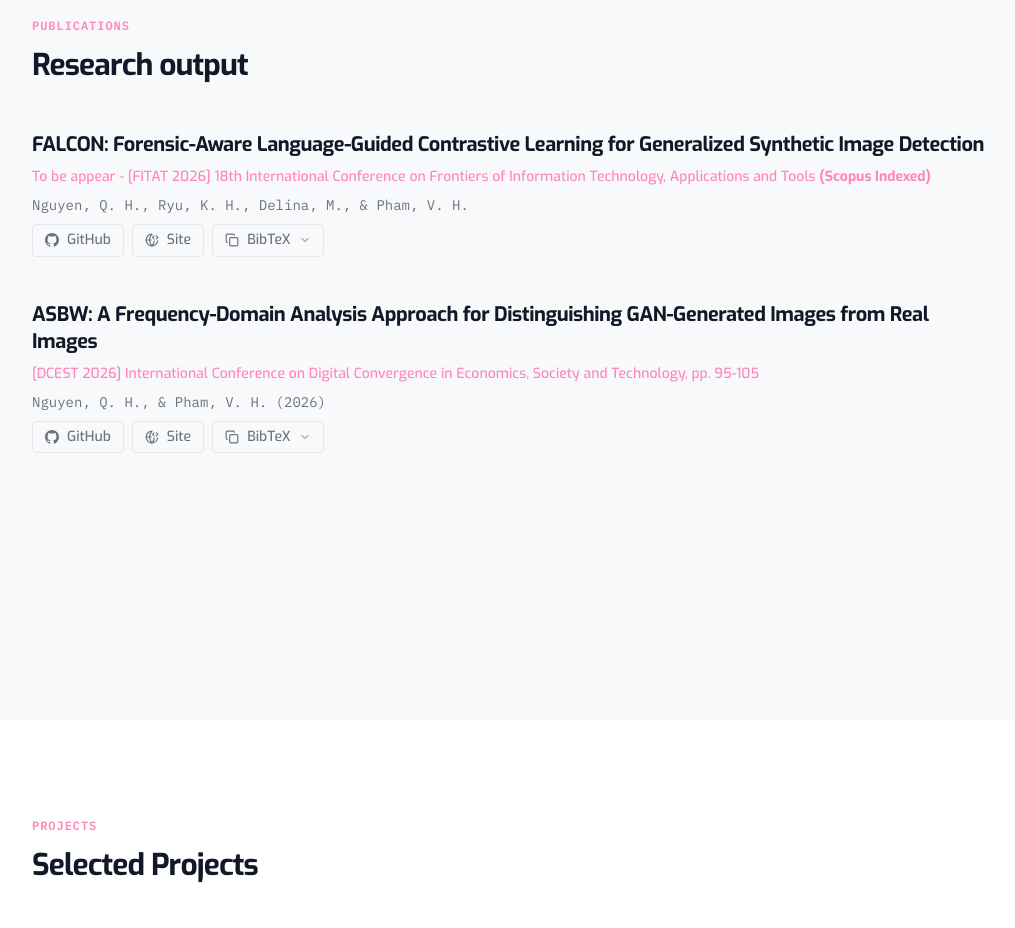
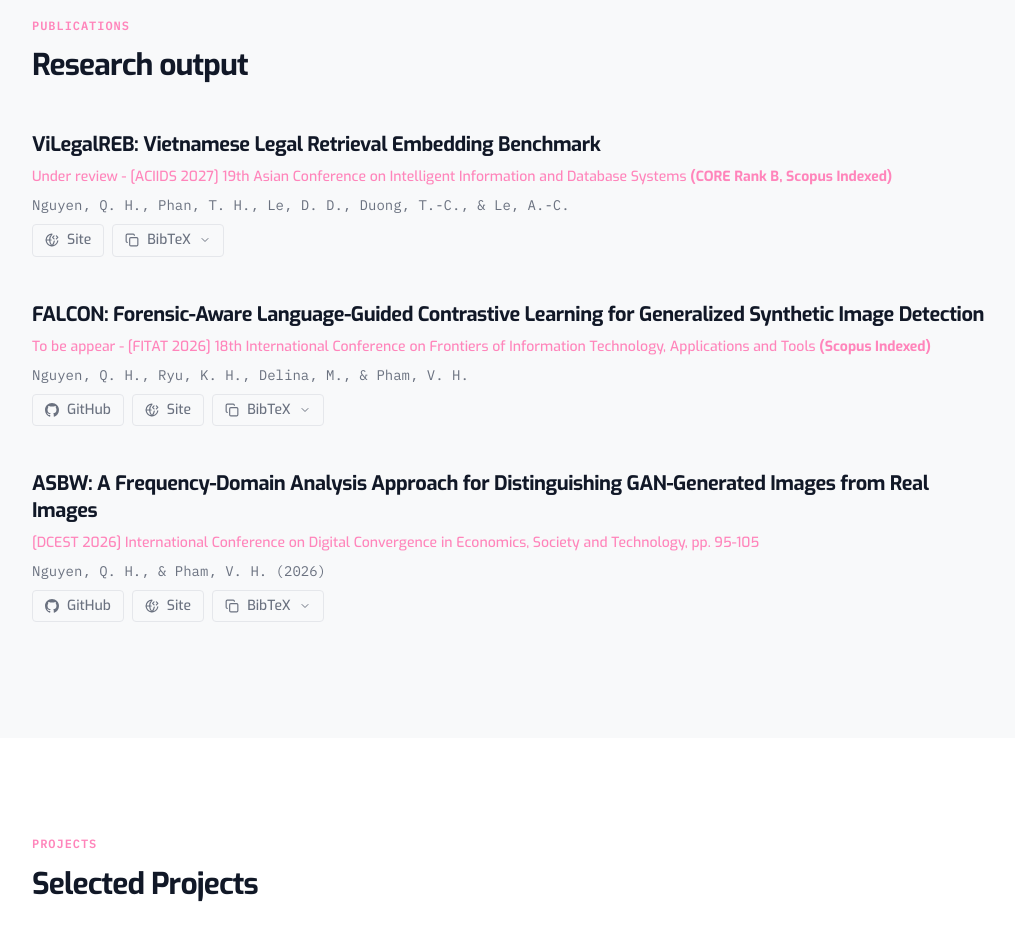
Before and after one commit to VictorNguyenLPN/VictorNguyenLPN.github.io, a React (Vite) app: page / in a window 1280 px wide. Shown: the part 880-1808 px from the top of the page, without its empty margins (132-1147 px from the left). Built offline with nearby package versions, Linux system fonts and the light colour scheme.

Commit message:
paper: add new paper (ViLegalREB)

```diff
--- a/src/components/Publications.tsx
+++ b/src/components/Publications.tsx
@@ -1,7 +1,15 @@
 import React, { useState } from 'react';
 import { useClipboard } from '../hooks/useClipboard';
-import { GlobeCode, Copy, Check, ChevronDown } from 'lucide-react';
+import { GlobeCode, Copy, ChevronDown } from 'lucide-react';
 import { GithubIcon } from './common/Icons';
+
+const VILEGALREB_BIBTEX = `@inproceedings{nguyen2027vilegalreb,
+  title     = {ViLegalREB: Vietnamese Legal Retrieval Embedding Benchmark},
+  author    = {Nguyen, Quang Huy and Phan, Tri Hieu and Le, Dong Duong and Duong, Trong-Chi and Le, Anh-Cuong},
+  booktitle = {Proceedings of the 19th Asian Conference on Intelligent Information and Database Systems (ACIIDS 2027)},
+  year      = {2027},
+  note      = {Under review}
+}`;
 
 const FALCON_BIBTEX = `@misc{nguyen2026falcon,
   title  = {FALCON: Forensic-Aware Language-guided Contrastive Learning for Generalized Synthetic Image Detection},
@@ -18,7 +26,7 @@ const ASBW_BIBTEX = `@inproceedings{nguyen2026asbw,
 }`;
 
 export const Publications: React.FC = () => {
-  const { copy, copiedId } = useClipboard();
+  const { copy } = useClipboard();
   const [expandedPubs, setExpandedPubs] = useState<Record<string, boolean>>({});
   const [openBibtex, setOpenBibtex] = useState<Record<string, boolean>>({});
 
@@ -30,7 +38,7 @@ export const Publications: React.FC = () => {
   };
 
   const toggleBibtex = (id: string, bibtexText: string) => {
-    copy(bibtexText, id);
+    copy(bibtexText);
     setOpenBibtex((prev) => ({
       ...prev,
       [id]: !prev[id],
@@ -44,6 +52,91 @@ export const Publications: React.FC = () => {
         <h2 className="section-heading reveal">Research output</h2>
 
         <div className="pub-list">
+          {/* ViLegalREB */}
+          <article className="pub-item reveal" aria-label="Publication: ViLegalREB">
+            <div className="pub-body">
+              <div className="pub-title-row">
+                <h3
+                  className="pub-title"
+                  onClick={() => togglePub('vilegalreb')}
+                  role="button"
+                  tabIndex={0}
+                  aria-expanded={Boolean(expandedPubs['vilegalreb'])}
+                  onKeyDown={(e) => {
+                    if (e.key === 'Enter' || e.key === ' ') {
+                      e.preventDefault();
+                      togglePub('vilegalreb');
+                    }
+                  }}
+                >
+                  ViLegalREB: Vietnamese Legal Retrieval Embedding Benchmark
+                </h3>
+              </div>
+
+              <p className="pub-venue">
+                Under review - [ACIIDS 2027] 19th Asian Conference on Intelligent Information and Database Systems <strong>(CORE Rank B, Scopus Indexed)</strong>
+              </p>
+
+              <div
+                id="pub-details-vilegalreb"
+                className={`pub-details-wrapper ${expandedPubs['vilegalreb'] ? 'is-open' : ''}`}
+              >
+                <div className="pub-details-inner">
+                  <p className="pub-authors">
+                    Nguyen, Q. H., Phan, T. H., Le, D. D., Duong, T.-C., &amp; Le, A.-C.
+                  </p>
+
+                  <div className="pub-links">
+                    <a
+                      href="https://aciids.pwr.edu.pl/"
+                      target="_blank"
+                      rel="noopener noreferrer"
+                      className="pub-link"
+                      title="ACIIDS Conference Website"
+                    >
+                      <GlobeCode size={14} />
+                      Site
+                    </a>
+
+                    <button
+                      type="button"
+                      className="pub-link bibtex-copy-btn"
+                      title="BibTeX"
+                      aria-label="Toggle BibTeX citation"
+                      aria-expanded={Boolean(openBibtex['vilegalreb'])}
+                      onClick={() => toggleBibtex('vilegalreb', VILEGALREB_BIBTEX)}
+                    >
+                      <Copy size={14} />
+                      <span>BibTeX</span>
+                      <ChevronDown
+                        size={12}
+                        className={`collapse-chevron ${openBibtex['vilegalreb'] ? 'is-rotated' : ''}`}
+                      />
+                    </button>
+                  </div>
+
+                  <div className={`bibtex-drawer ${openBibtex['vilegalreb'] ? 'is-open' : ''}`}>
+                    <div className="bibtex-inner">
+                      <div className="bibtex-box">
+                        <div className="bibtex-bar">
+                          <span className="bibtex-bar-label">BibTeX</span>
+                          <button
+                            type="button"
+                            className="bibtex-close-btn"
+                            onClick={() => setOpenBibtex((prev) => ({ ...prev, vilegalreb: false }))}
+                            aria-label="Close BibTeX preview"
+                          >
+                            ✕
+                          </button>
+                        </div>
+                        <pre className="bibtex-code"><code>{VILEGALREB_BIBTEX}</code></pre>
+                      </div>
+                    </div>
+                  </div>
+                </div>
+              </div>
+            </div>
+          </article>
           {/* FALCON */}
           <article className="pub-item reveal" aria-label="Publication: FALCON">
             <div className="pub-body">
@@ -102,14 +195,14 @@ export const Publications: React.FC = () => {
 
                     <button
                       type="button"
-                      className={`pub-link bibtex-copy-btn ${copiedId === 'falcon' ? 'copied' : ''} ${openBibtex['falcon'] ? 'is-active' : ''}`}
-                      title="Copy & View BibTeX"
-                      aria-label="Copy and toggle BibTeX citation"
+                      className="pub-link bibtex-copy-btn"
+                      title="BibTeX"
+                      aria-label="Toggle BibTeX citation"
                       aria-expanded={Boolean(openBibtex['falcon'])}
                       onClick={() => toggleBibtex('falcon', FALCON_BIBTEX)}
                     >
-                      {copiedId === 'falcon' ? <Check size={14} /> : <Copy size={14} />}
-                      <span>{copiedId === 'falcon' ? 'Copied!' : (openBibtex['falcon'] ? 'Hide BibTeX' : 'BibTeX')}</span>
+                      <Copy size={14} />
+                      <span>BibTeX</span>
                       <ChevronDown
                         size={12}
                         className={`collapse-chevron ${openBibtex['falcon'] ? 'is-rotated' : ''}`}
@@ -121,7 +214,7 @@ export const Publications: React.FC = () => {
                     <div className="bibtex-inner">
                       <div className="bibtex-box">
                         <div className="bibtex-bar">
-                          <span className="bibtex-bar-label">BibTeX (Copied to clipboard)</span>
+                          <span className="bibtex-bar-label">BibTeX</span>
                           <button
                             type="button"
                             className="bibtex-close-btn"
@@ -198,14 +291,14 @@ export const Publications: React.FC = () => {
 
                     <button
                       type="button"
-                      className={`pub-link bibtex-copy-btn ${copiedId === 'asbw' ? 'copied' : ''} ${openBibtex['asbw'] ? 'is-active' : ''}`}
-                      title="Copy & View BibTeX"
-                      aria-label="Copy and toggle BibTeX citation"
+                      className="pub-link bibtex-copy-btn"
+                      title="BibTeX"
+                      aria-label="Toggle BibTeX citation"
                       aria-expanded={Boolean(openBibtex['asbw'])}
                       onClick={() => toggleBibtex('asbw', ASBW_BIBTEX)}
                     >
-                      {copiedId === 'asbw' ? <Check size={14} /> : <Copy size={14} />}
-                      <span>{copiedId === 'asbw' ? 'Copied!' : (openBibtex['asbw'] ? 'Hide BibTeX' : 'BibTeX')}</span>
+                      <Copy size={14} />
+                      <span>BibTeX</span>
                       <ChevronDown
                         size={12}
                         className={`collapse-chevron ${openBibtex['asbw'] ? 'is-rotated' : ''}`}
@@ -217,7 +310,7 @@ export const Publications: React.FC = () => {
                     <div className="bibtex-inner">
                       <div className="bibtex-box">
                         <div className="bibtex-bar">
-                          <span className="bibtex-bar-label">BibTeX (Copied to clipboard)</span>
+                          <span className="bibtex-bar-label">BibTeX</span>
                           <button
                             type="button"
                             className="bibtex-close-btn"
--- a/src/index.css
+++ b/src/index.css
@@ -740,18 +740,10 @@ button { cursor: pointer; border: none; background: none; font-family: inherit;
 .pub-link.copied,
 .pub-link.copied:hover,
 .doi-copy-btn.copied,
-.doi-copy-btn.copied:hover,
-.bibtex-copy-btn.copied,
-.bibtex-copy-btn.copied:hover {
+.doi-copy-btn.copied:hover {
   color: #059669 !important;
   border-color: #059669 !important;
   background: rgba(5, 150, 105, 0.08) !important;
-}
-
-.bibtex-copy-btn.is-active {
-  color: var(--accent);
-  border-color: var(--accent);
-  background: rgba(255, 133, 187, 0.08);
 }
 
 /* BibTeX Collapsible Drawer */
```
